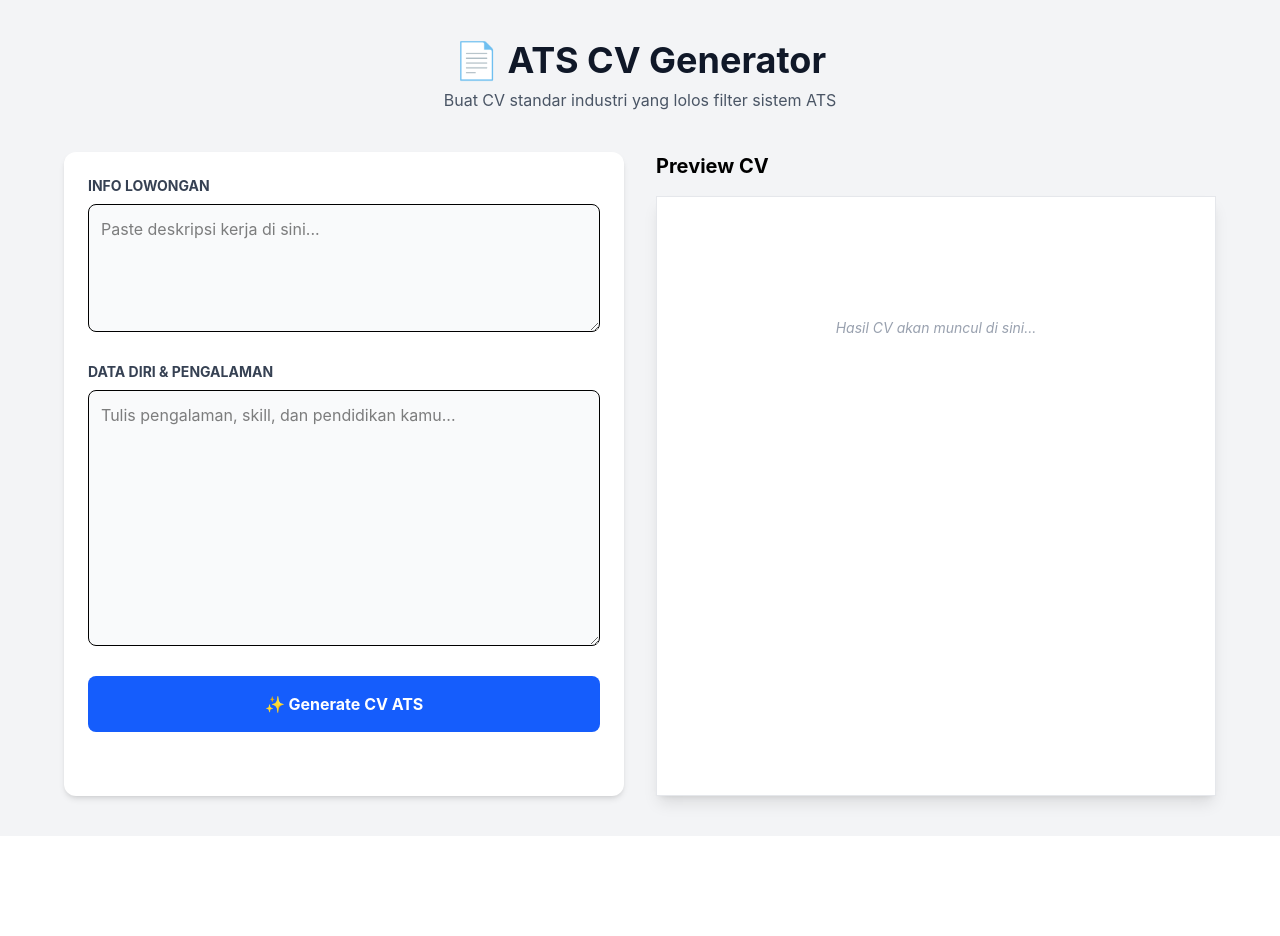
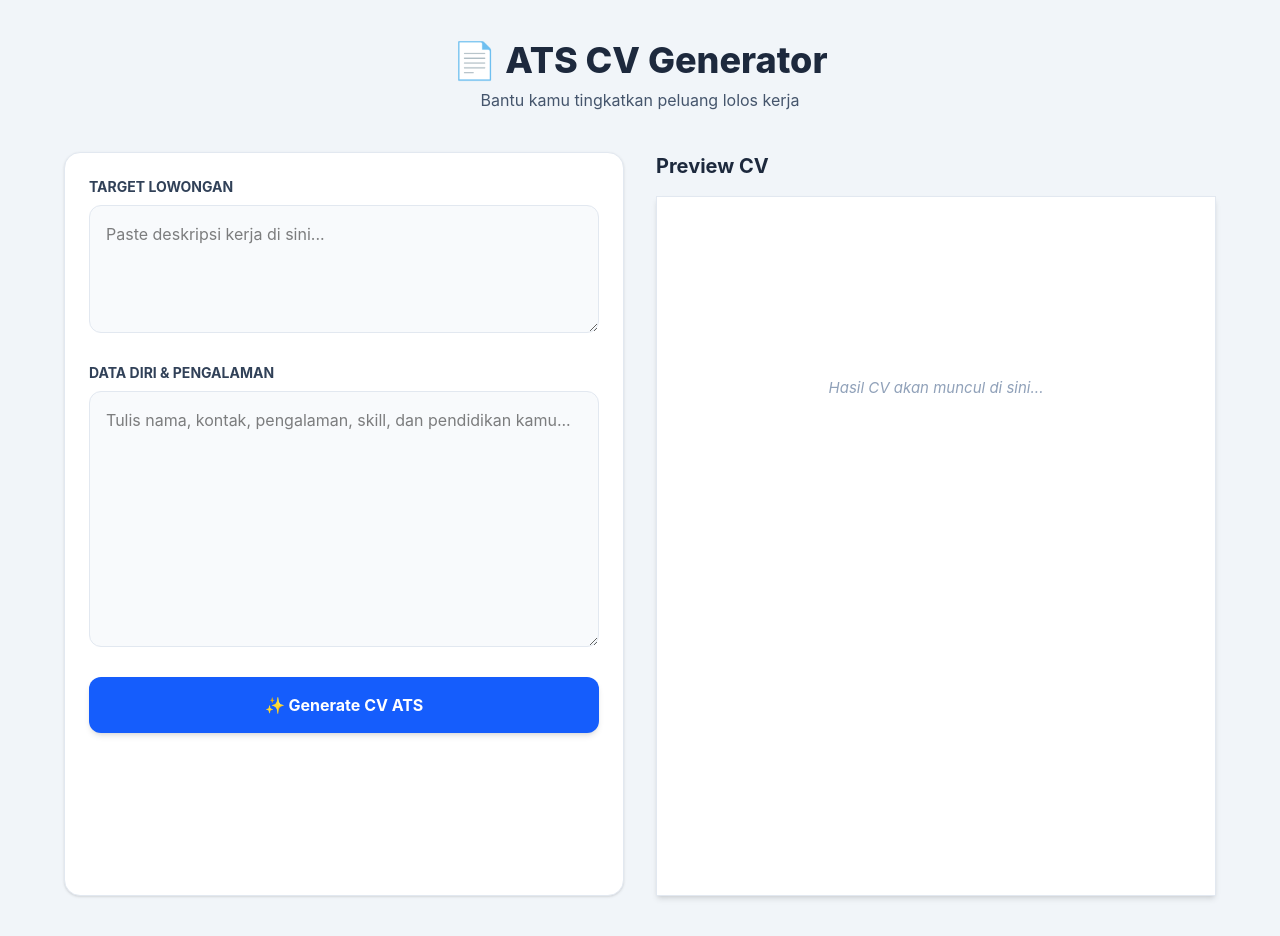
Before and after one commit to yusuf10qa-aja/Experiment-Civi, a React (Vite) app: page / in a window 1280 px wide. Before the commit the page ends 836 px from the top, so only its background shows below. Built offline with nearby package versions, Linux system fonts and the light colour scheme.

Commit message:
feat: Repair download button dan hapus bintang2

```diff
--- a/src/App.jsx
+++ b/src/App.jsx
@@ -5,6 +5,7 @@ function App() {
   const [cvText, setCvText] = useState('')
   const [result, setResult] = useState('')
   const [isLoading, setIsLoading] = useState(false)
+  const [isDownloading, setIsDownloading] = useState(false) // State baru untuk loading PDF
 
   const handleGenerate = async () => {
     if (!jobDesc || !cvText) {
@@ -24,7 +25,9 @@ function App() {
 
       const data = await response.json()
       if (data.result) {
-        setResult(data.result)
+        // Membersihkan simbol bintang (**) dari Markdown AI agar lebih rapi
+        const cleanText = data.result.replace(/\*\*/g, '');
+        setResult(cleanText)
       } else {
         throw new Error(data.error || "Gagal membuat CV")
       }
@@ -35,50 +38,62 @@ function App() {
     }
   }
 
-  // Fungsi sakti untuk download PDF
+  // Fungsi PDF yang sudah diperbaiki
   const downloadPDF = () => {
     const element = document.getElementById('cv-preview');
+
+    if (!window.html2pdf) {
+      alert("Library PDF belum termuat. Pastikan ada koneksi internet dan refresh halaman.");
+      return;
+    }
+
+    setIsDownloading(true);
+
     const opt = {
-      margin:       1,
-      filename:     'CV_ATS_Generated.pdf',
+      margin:       0.7,
+      filename:     'CV_ATS_Saya.pdf',
       image:        { type: 'jpeg', quality: 0.98 },
-      html2canvas:  { scale: 2 },
-      jsPDF:        { unit: 'in', format: 'letter', orientation: 'portrait' }
+      html2canvas:  { scale: 2, useCORS: true }, // useCORS bantu mencegah error render
+      jsPDF:        { unit: 'in', format: 'a4', orientation: 'portrait' }
     };
 
-    // Memanggil library html2pdf yang kita panggil di index.html nanti
-    if (window.html2pdf) {
-      window.html2pdf().set(opt).from(element).save();
-    } else {
-      alert("Library PDF belum siap, tunggu sebentar atau refresh.");
-    }
+    // Proses download dengan notifikasi
+    window.html2pdf().from(element).set(opt).save()
+      .then(() => {
+        setIsDownloading(false);
+      })
+      .catch(err => {
+        console.error(err);
+        alert("Gagal membuat PDF. Coba gunakan browser Chrome.");
+        setIsDownloading(false);
+      });
   }
 
   return (
-    <div className="min-h-screen bg-gray-100 py-10 px-4">
+    <div className="min-h-screen bg-slate-100 py-10 px-4">
       <div className="max-w-6xl mx-auto">
         <header className="text-center mb-10">
-          <h1 className="text-4xl font-bold text-gray-900 mb-2">📄 ATS CV Generator</h1>
-          <p className="text-gray-600">Buat CV standar industri yang lolos filter sistem ATS</p>
+          <h1 className="text-4xl font-extrabold text-slate-800 mb-2">📄 ATS CV Generator</h1>
+          <p className="text-slate-600">Bantu kamu tingkatkan peluang lolos kerja </p>
         </header>
 
         <div className="grid grid-cols-1 lg:grid-cols-2 gap-8">
           {/* Form Input */}
-          <div className="space-y-6 bg-white p-6 rounded-xl shadow-md">
+          <div className="space-y-6 bg-white p-6 rounded-2xl shadow-sm border border-slate-200">
             <div>
-              <label className="block text-sm font-bold text-gray-700 mb-2">INFO LOWONGAN</label>
+              <label className="block text-sm font-bold text-slate-700 mb-2">TARGET LOWONGAN</label>
               <textarea
-                className="w-full p-3 border rounded-lg h-32 bg-gray-50 focus:ring-2 focus:ring-blue-500"
+                className="w-full p-4 border border-slate-200 rounded-xl h-32 bg-slate-50 focus:ring-2 focus:ring-blue-500 outline-none transition-all"
                 placeholder="Paste deskripsi kerja di sini..."
                 value={jobDesc}
                 onChange={(e) => setJobDesc(e.target.value)}
               />
             </div>
             <div>
-              <label className="block text-sm font-bold text-gray-700 mb-2">DATA DIRI & PENGALAMAN</label>
+              <label className="block text-sm font-bold text-slate-700 mb-2">DATA DIRI & PENGALAMAN</label>
               <textarea
-                className="w-full p-3 border rounded-lg h-64 bg-gray-50 focus:ring-2 focus:ring-blue-500"
-                placeholder="Tulis pengalaman, skill, dan pendidikan kamu..."
+                className="w-full p-4 border border-slate-200 rounded-xl h-64 bg-slate-50 focus:ring-2 focus:ring-blue-500 outline-none transition-all"
+                placeholder="Tulis nama, kontak, pengalaman, skill, dan pendidikan kamu..."
                 value={cvText}
                 onChange={(e) => setCvText(e.target.value)}
               />
@@ -86,24 +101,27 @@ function App() {
             <button
               onClick={handleGenerate}
               disabled={isLoading}
-              className={`w-full py-4 rounded-lg font-bold text-white transition ${
-                isLoading ? 'bg-gray-400' : 'bg-blue-600 hover:bg-blue-700'
+              className={`w-full py-4 rounded-xl font-bold text-white transition-all active:scale-95 ${
+                isLoading ? 'bg-slate-400 cursor-not-allowed' : 'bg-blue-600 hover:bg-blue-700 shadow-md'
               }`}
             >
-              {isLoading ? '🤖 AI Sedang Menulis...' : '✨ Generate CV ATS'}
+              {isLoading ? '🤖 AI Sedang Mempersiapkan CV-mu...' : '✨ Generate CV ATS'}
             </button>
           </div>
 
           {/* Preview & Download */}
           <div className="flex flex-col">
             <div className="flex justify-between items-center mb-4">
-              <h2 className="text-xl font-bold">Preview CV</h2>
+              <h2 className="text-xl font-bold text-slate-800">Preview CV</h2>
               {result && (
                 <button
                   onClick={downloadPDF}
-                  className="bg-green-600 text-white px-4 py-2 rounded-lg font-semibold hover:bg-green-700 flex items-center gap-2"
+                  disabled={isDownloading}
+                  className={`px-5 py-2.5 rounded-xl font-semibold text-white flex items-center gap-2 transition-all active:scale-95 ${
+                    isDownloading ? 'bg-emerald-400 cursor-not-allowed' : 'bg-emerald-600 hover:bg-emerald-700 shadow-md'
+                  }`}
                 >
-                  📥 Download PDF
+                  {isDownloading ? '⏳ Memproses PDF...' : '📥 Download PDF'}
                 </button>
               )}
             </div>
@@ -111,9 +129,9 @@ function App() {
             {/* Area CV yang akan diubah jadi PDF */}
             <div
               id="cv-preview"
-              className="bg-white p-10 shadow-lg border border-gray-200 min-h-[600px] text-gray-800 leading-relaxed font-sans text-sm whitespace-pre-wrap"
+              className="bg-white p-12 shadow-md border border-slate-200 min-h-[700px] text-slate-800 leading-loose font-sans text-[15px] whitespace-pre-wrap"
             >
-              {result ? result : <p className="text-gray-400 italic text-center mt-20">Hasil CV akan muncul di sini...</p>}
+              {result ? result : <p className="text-slate-400 italic text-center mt-32">Hasil CV akan muncul di sini...</p>}
             </div>
           </div>
         </div>
@@ -122,4 +140,4 @@ function App() {
   )
 }
 
-export default App
+export default App;
```
